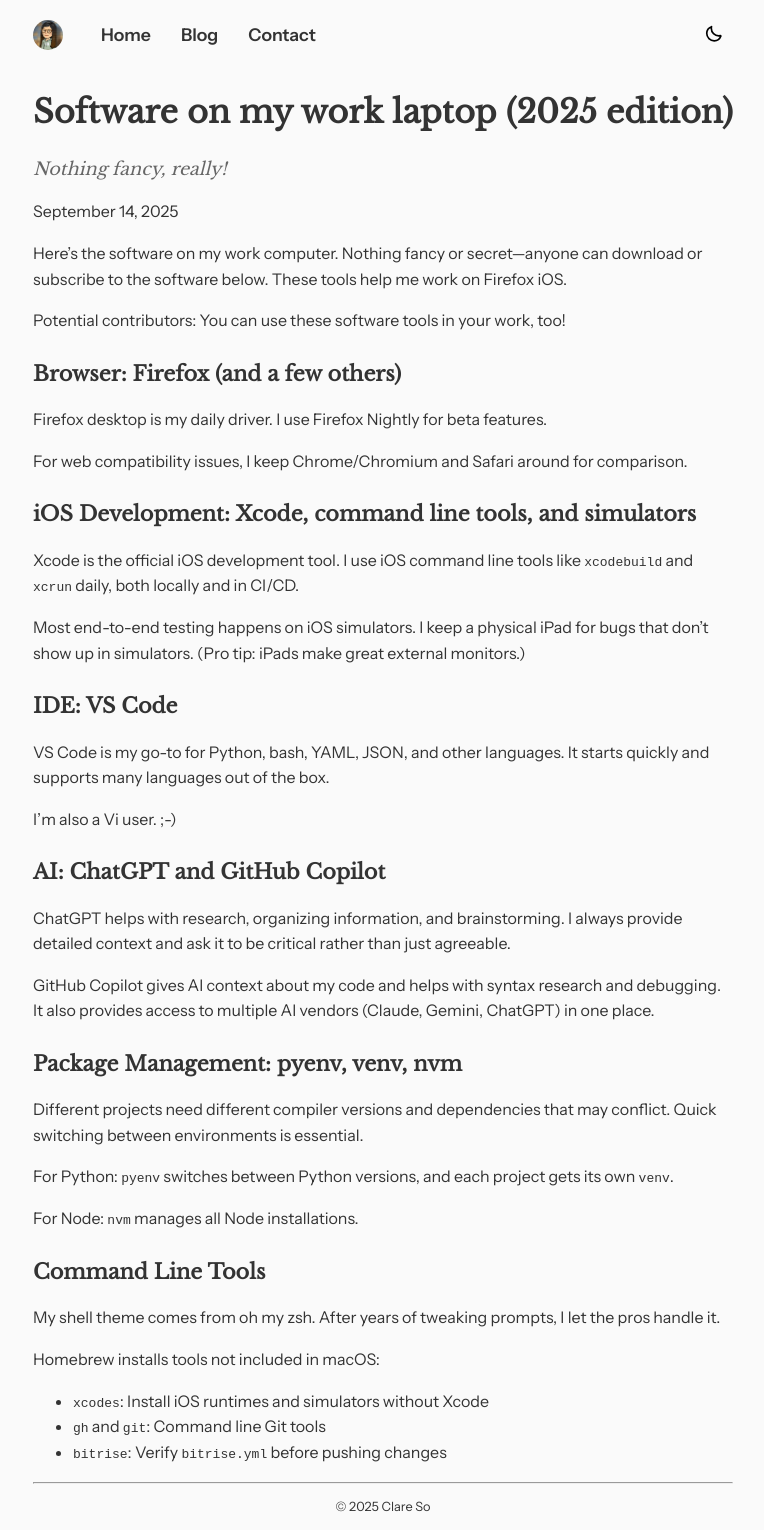
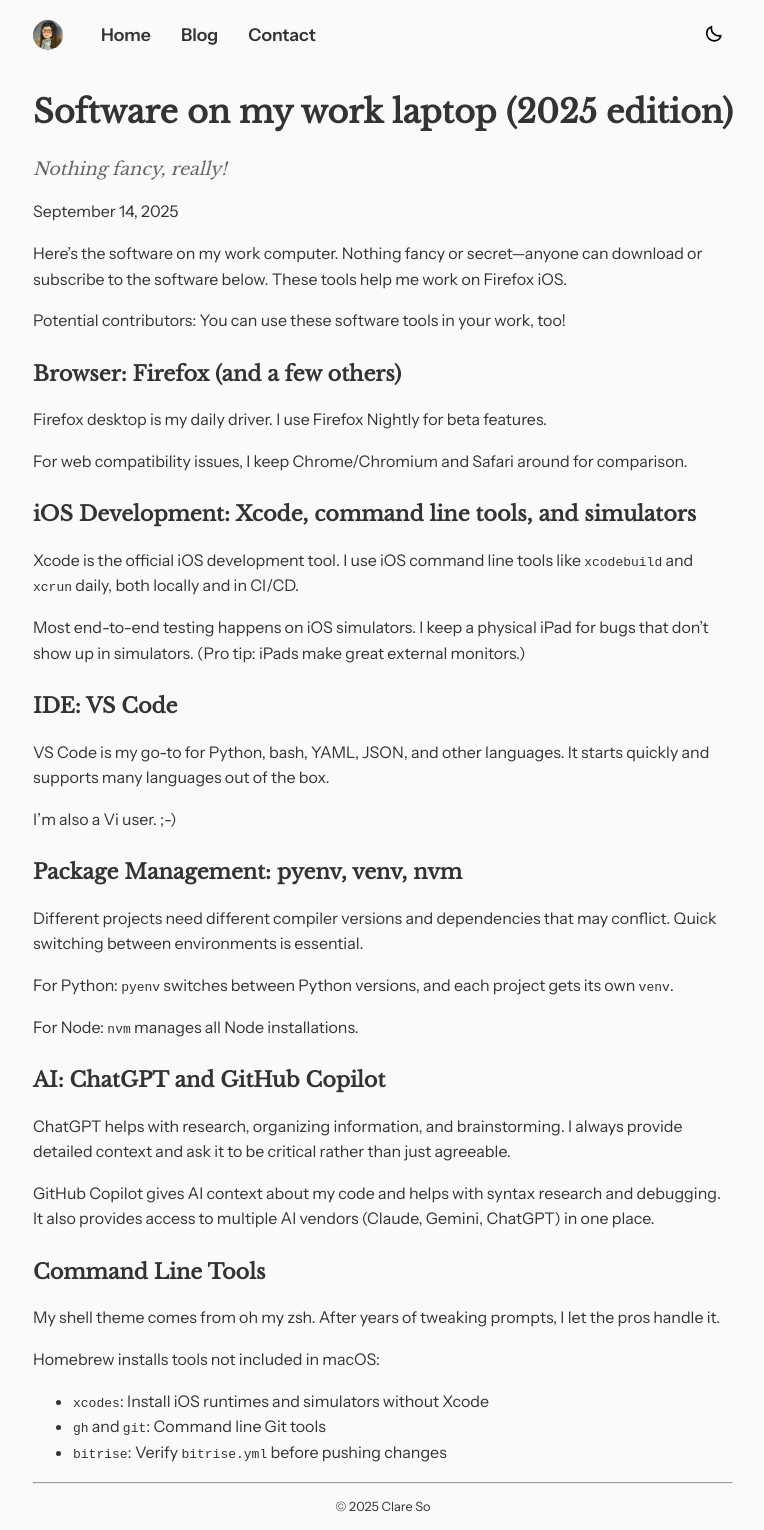
Before and after one commit to clarmso/clarmso.github.io, a Jekyll site: the page built from _posts/2025/2025-09-15-software-laptop.md, in a window 1280 px wide. Shown: the whole page, without its empty margins (257-1021 px from the left). Built offline with Jekyll 4.4.1, drawn with Linux system fonts in a browser that asks for light colours; part of the change alters nothing that is shown.

Commit message:
reorder sections

```diff
--- a/_posts/2025/2025-09-15-software-laptop.md
+++ b/_posts/2025/2025-09-15-software-laptop.md
@@ -27,12 +27,6 @@ Most end-to-end testing happens on iOS simulators. I keep a physical iPad for bu
 
 I'm also a Vi user. ;-)
 
-## AI: ChatGPT and GitHub Copilot
-
-[ChatGPT](https://chatgpt.com/) helps with research, organizing information, and brainstorming. I always provide detailed context and ask it to be critical rather than just agreeable.
-
-[GitHub Copilot](https://github.com/features/copilot) gives AI context about my code and helps with syntax research and debugging. It also provides access to multiple AI vendors (Claude, Gemini, ChatGPT) in one place.
-
 ## Package Management: pyenv, venv, nvm
 
 Different projects need different compiler versions and dependencies that may conflict. Quick switching between environments is essential.
@@ -40,6 +34,12 @@ Different projects need different compiler versions and dependencies that may co
 For Python: `pyenv` switches between Python versions, and each project gets its own `venv`.
 
 For Node: `nvm` manages all Node installations.
+
+## AI: ChatGPT and GitHub Copilot
+
+[ChatGPT](https://chatgpt.com/) helps with research, organizing information, and brainstorming. I always provide detailed context and ask it to be critical rather than just agreeable.
+
+[GitHub Copilot](https://github.com/features/copilot) gives AI context about my code and helps with syntax research and debugging. It also provides access to multiple AI vendors (Claude, Gemini, ChatGPT) in one place.
 
 ## Command Line Tools
 
```
